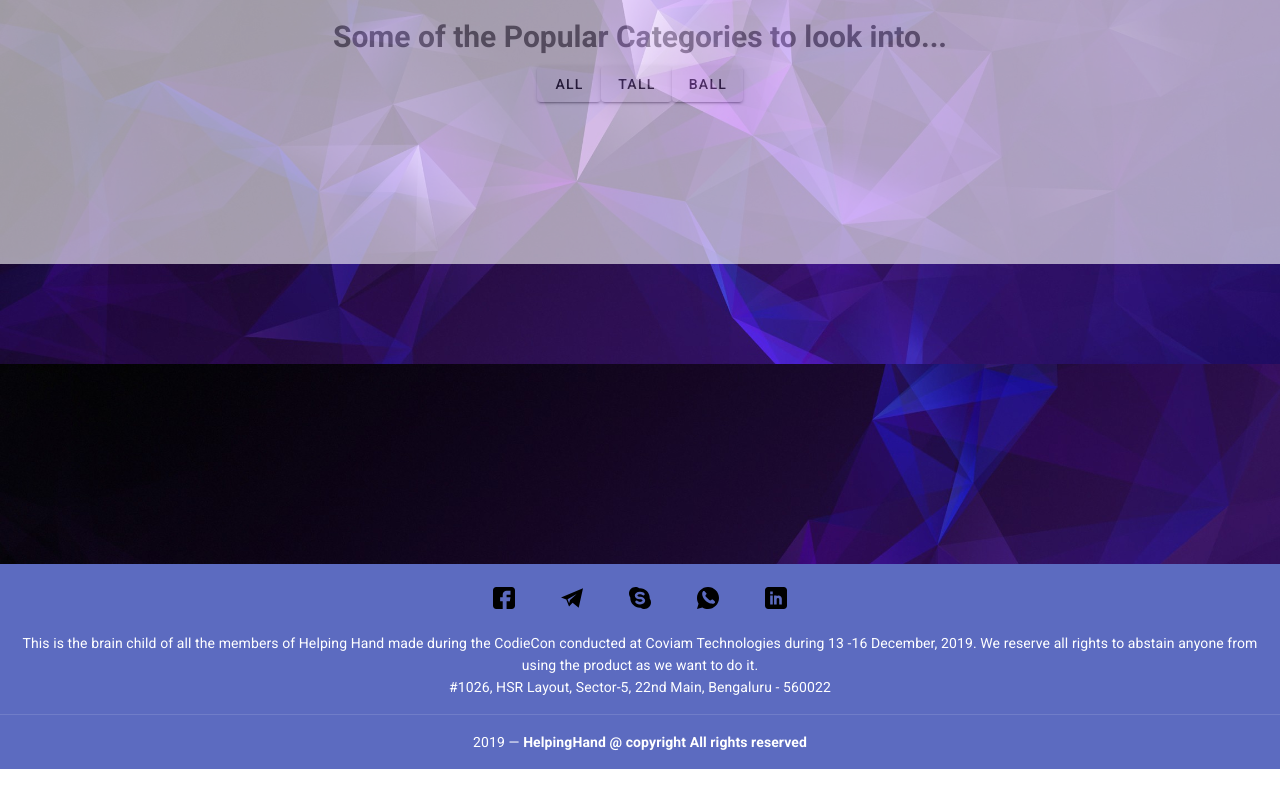
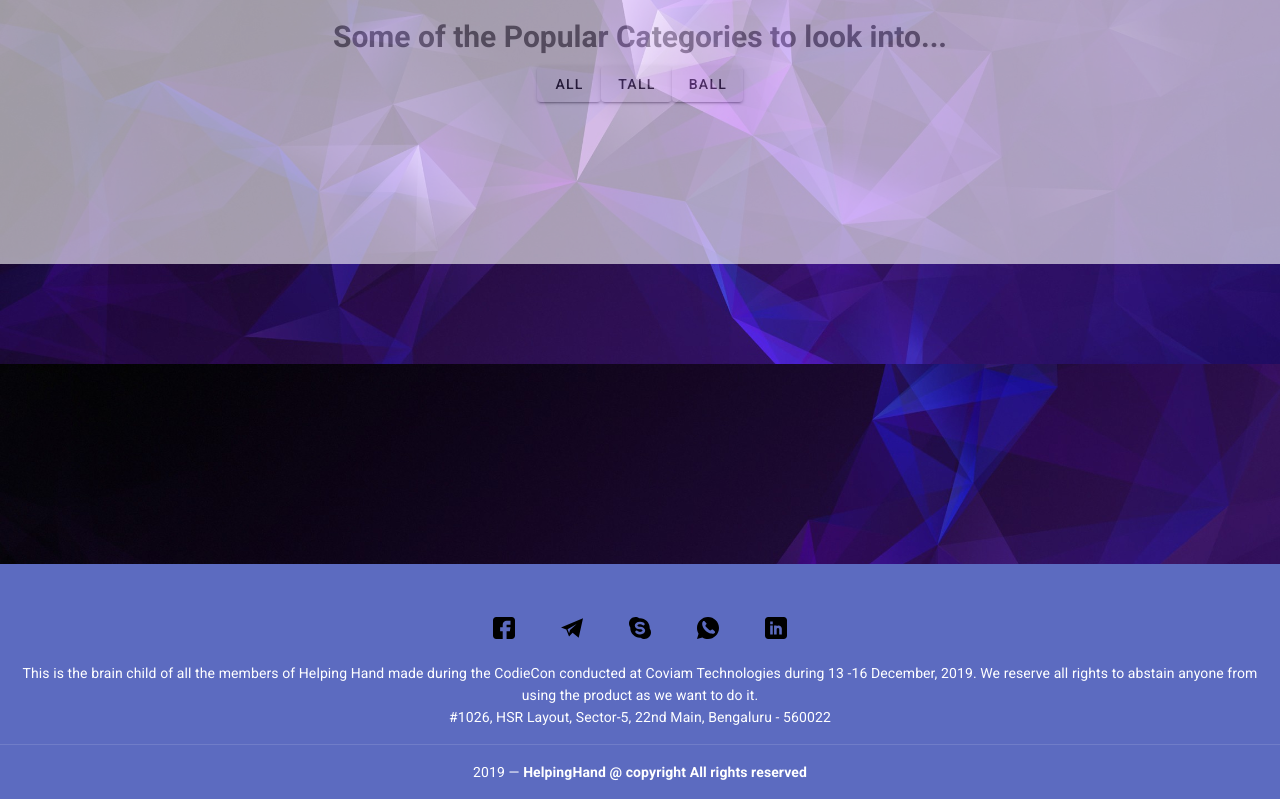
Before and after one commit to Sarthak-Jha/codiecon2k19frontend, a Vue app: page / in a window 1280 px wide. Shown: the part 436-1235 px from the top of the page. Before the commit the page ends 1205 px from the top, so only its background shows below. Built offline with nearby package versions, Linux system fonts and the light colour scheme.

Commit message:
Final Footer

```diff
--- a/src/components/Footer.vue
+++ b/src/components/Footer.vue
@@ -1,6 +1,6 @@
 <template>
   <v-footer dark padless>
-    <v-card flat tile class="indigo lighten-1 white--text text-center">
+    <v-card id="contact__us" flat tile class="indigo lighten-1 white--text text-center">
       <v-card-text>
         <a href="https://www.facebook.com" target="blank">
           <v-btn class="mx-4 white--text" icon>
@@ -59,4 +59,7 @@ export default {
   max-width: 22px;
   max-height: 22px;
 }
+#contact__us {
+  padding-top: 30px;
+}
 </style>
```
